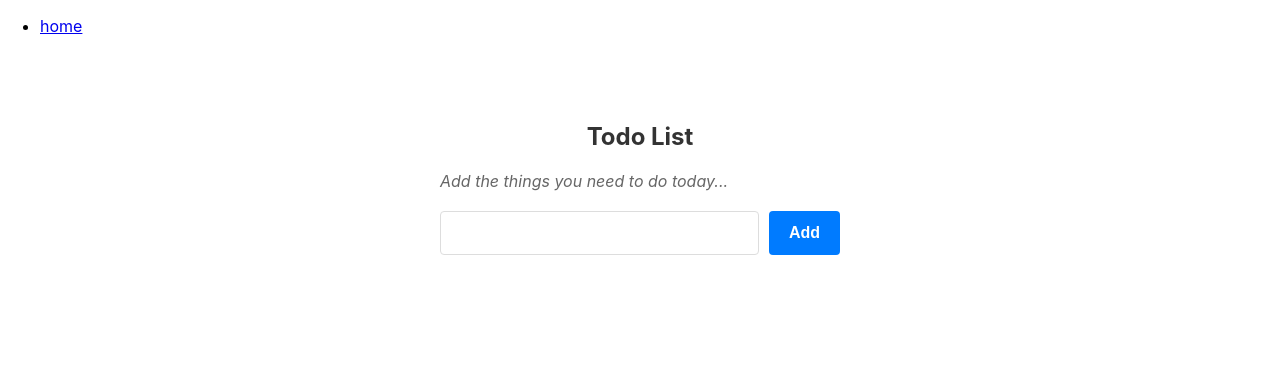
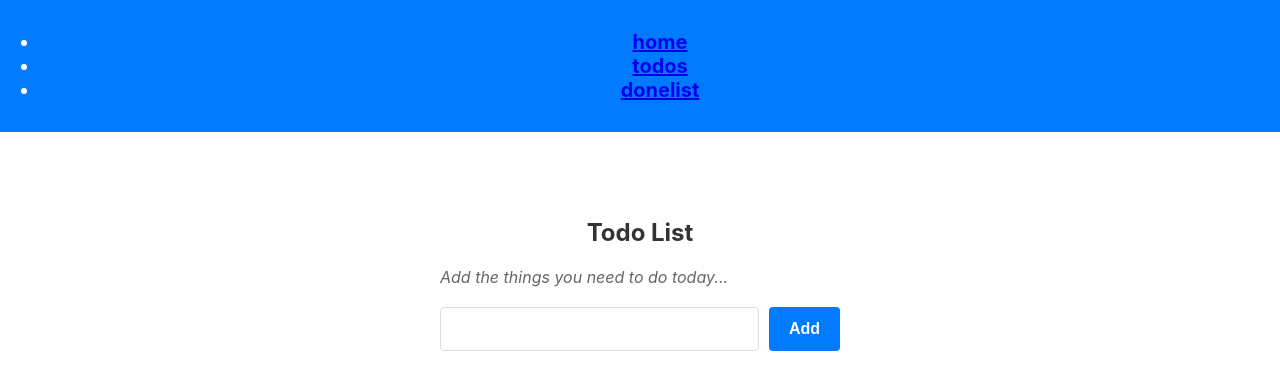
Before and after one commit to qiulu2/day10-todo, a React (Create React App) app: page / in a window 1280 px wide. Shown: the top 390 px of the page. Built offline with nearby package versions, Linux system fonts and the light colour scheme.

Commit message:
feat: enhance navigation and add DoneList and TodoDetailPage components

```diff
--- a/src/App.css
+++ b/src/App.css
@@ -95,3 +95,12 @@
 .add-btn:active {
   transform: translateY(1px);
 }
+
+.navBar{
+    background-color: #007bff;
+    padding: 10px 0;
+    text-align: center;
+    color: white;
+    font-size: 20px;
+    font-weight: bold;
+}
--- a/src/App.js
+++ b/src/App.js
@@ -1,54 +1,94 @@
-import {useReducer} from "react";
+import {useContext, useReducer} from "react";
 import "./App.css"
 import {todoReducer} from "./reducers/TodoReducer";
 import {TodoContext} from "./contexts/TodoContext";
-import {createBrowserRouter, NavLink, Outlet, RouterProvider} from "react-router";
+import {createBrowserRouter, NavLink, Outlet, RouterProvider, useParams} from "react-router";
 import {ErrorPage} from "./ErrorPage/ErrorPage";
 import {HomePage} from "./page/HomePage";
+import {TodoItem} from "./components/TodoItem";
 
 export const initState = [];
 
-function DefaultLayout(){
+function DefaultLayout() {
     return <div>
         <header>
-            <nav>
+            <nav className={"navBar"}>
                 <ul>
                     <li><NavLink to={"/"}>home</NavLink></li>
+                    <li><NavLink to={"/todos/1"}>todos</NavLink></li>
+                    <li><NavLink to={"/donelist"}>donelist</NavLink></li>
                 </ul>
             </nav>
         </header>
         <main>
-            <Outlet />
+            <Outlet/>
         </main>
     </div>
 }
 
 
+function DoneList() {
+    const {state} = useContext(TodoContext)
+    const todo = state.filter((todo) => todo.done === true)
+    if (todo.length > 0) {
+        return <div>
+            <h1>done:</h1>
+            {todo.map((item) => {
+                return <TodoItem todo={item} key={item.id}/>;
+            })}
+        </div>
+    }
+        return <div>
+            <h1>none done todo</h1>
+        </div>;
+}
 let routers = createBrowserRouter([
         {
             path: "/",
-        element: <DefaultLayout />,
-        errorElement:<ErrorPage/>,
-        children:[
+            element: <DefaultLayout/>,
+            errorElement: <ErrorPage/>,
+            children: [
                 {
                     path: "/",
-                element: <HomePage />
+                    element: <HomePage/>
+                },
+                {
+                    path: "/todos/:id",
+                    element: <TodoDetailPage/>
+                },
+                {
+                    path: "/donelist",
+                    element: <DoneList/>
                 }
             ]
         }
     ]);
 
+function TodoDetailPage() {
 
+    const {id} = useParams()
+    const {state} = useContext(TodoContext)
+    console.log(state)
+    const todo = state.filter((todo) => todo.id === parseInt(id))
+    if (state.length === 0) {
+
+        return <div>Not Found Todo.</div>
+    }
+    return <div>
+        {JSON.stringify(todo)}
+        <TodoItem todo={todo[0]} index={id}/>
+    </div>;
+
+}
 function App() {
         const [state, dispatch] = useReducer(todoReducer, initState);
 
     return (
-        <div>
+            <div className="App">
                 <TodoContext.Provider value={{state, dispatch}}>
-                <RouterProvider router={routers} />
+                    <RouterProvider router={routers}/>
                 </TodoContext.Provider>
             </div>
         );
 }
-
 export default App;
```
Lines whose indentation alone changed are shown as unchanged.
